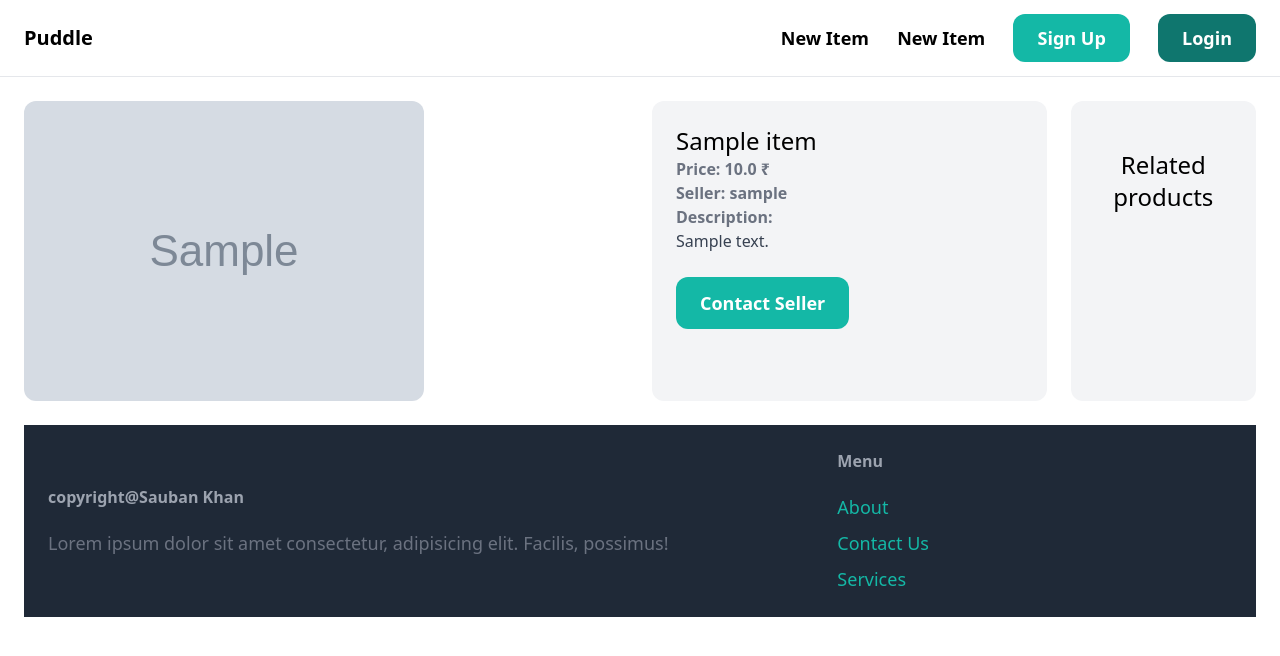
After one commit to skmadridista/puddlex, a Django app: page /items/1/ in a window 1280 px wide. The commit adds this page. Shown: the top 656 px of the page. Run offline with Django 5.2, Linux system fonts and the light colour scheme; tables that the repository leaves empty hold one stand-in row (values such as "Sample post"); grey boxes marked "Sample" are stand-in pictures; some libraries are stand-ins or nearby versions.

Commit message:
Revert "Revert "added product detail page and related products""

```diff
--- a/core/templates/core/base.html
+++ b/core/templates/core/base.html
@@ -32,7 +32,7 @@
     </nav>
     <div class="px-6 py-6">{% block content %} {% endblock %}</div>
     <footer
-      class="px-6 py-6 flex justify-between items-center bg-gray-800"
+      class="px-6 py-6 mt-6  flex justify-between items-center bg-gray-800"
     >
       <div class="w-2/3 pr-10">
         <h3 class="mb-5 font-semibold text-gray-400">copyright@Sauban Khan</h3>
--- /dev/null
+++ b/items/templates/items/item_detail.html
@@ -0,0 +1,41 @@
+{% extends 'core/base.html' %}
+
+{% block title %}{{ item.name }}{% endblock %}
+
+{% block content %}
+<div class="grid grid-cols-6 gap-6">
+    <div class="col-span-3">
+            <img src="{{ item.image.url }}" class="rounded-xl" />
+          </div>
+          <div class="col-span-2 p-6 bg-gray-100 rounded-xl">
+            <h2 class="text-2xl">{{ item.name }}</h2>
+            <p class="text-gray-500"><strong>Price: {{ item.price }} ₹</strong></p>
+            <p class="text-gray-500"><strong>Seller: {{ item.created_by.username }}</strong></p>
+        {% if item.description %}
+            <p class="text-gray-700"><strong class="text-gray-500">Description:</strong><br>{{ item.description }}</p>
+        {% endif %}
+        <a href="#" class="inline-block mt-6 px-6 py-3 text-lg font-semibold bg-teal-500 text-white rounded-xl hover:bg-teal-700">Contact Seller</a>
+
+    </div>
+
+    <div class="px-6 py-12 bg-gray-100 rounded-xl">
+        <h2 class="mb=12 text-2xl text-center">Related products</h2>
+        <div class="grid gap-12">
+      {% for item in related_items %}
+          <div class='mt-12 rounded-xl'>
+            <a href="{% url 'items:item_detail' item.id %}">
+              <div>
+                <img src="{{ item.image.url }}" class="rounded-t-xl" />
+              </div>
+              <div class="p-6 bg-white rounded-b-xl">
+                <h2 class="text-2xl">{{ item.name }}</h2>
+                <p class="text-gray-500">Price: {{ item.price }} ₹</p>
+              </div>
+            </a>
+          </div>
+      {% endfor %}
+        </div>
+    </div>
+
+
+{% endblock %}
--- /dev/null
+++ b/items/urls.py
@@ -0,0 +1,6 @@
+from django.urls import path
+from . import views
+app_name = "items"
+urlpatterns = [
+    path('<int:pk>/', views.item_detail, name='item_detail'),
+]
--- a/items/views.py
+++ b/items/views.py
@@ -1,3 +1,8 @@
-from django.shortcuts import render
-
+from django.shortcuts import render,get_object_or_404
+from .models import Item,Category
 # Create your views here.
+def item_detail(request,pk):
+    item = Item.objects.get(pk=pk)
+    related_items = Item.objects.filter(category=item.category,is_sold = False).exclude(pk=pk)[:3]
+    return render(request,'items/item_detail.html',{'item' : item,
+                                                    'related_items' : related_items})
--- a/puddlex/urls.py
+++ b/puddlex/urls.py
@@ -6,6 +6,6 @@ from django.conf import settings
 urlpatterns = [
     path('admin/', admin.site.urls),
     path('', include('core.urls')),
-    # path('items/', include('items.urls')),
+    path('items/', include('items.urls')),
 
 ] + static(settings.MEDIA_URL, document_root=settings.MEDIA_ROOT)
```
Also changed, not shown: core/templates/core/index.html (+4 -4 lines), core/views.py (line endings or trailing spaces), media/item_images/iphone-12-pro-review-5.jpg (added), media/item_images/iphone-12-pro-review-5_zjBePDv.jpg (added).
